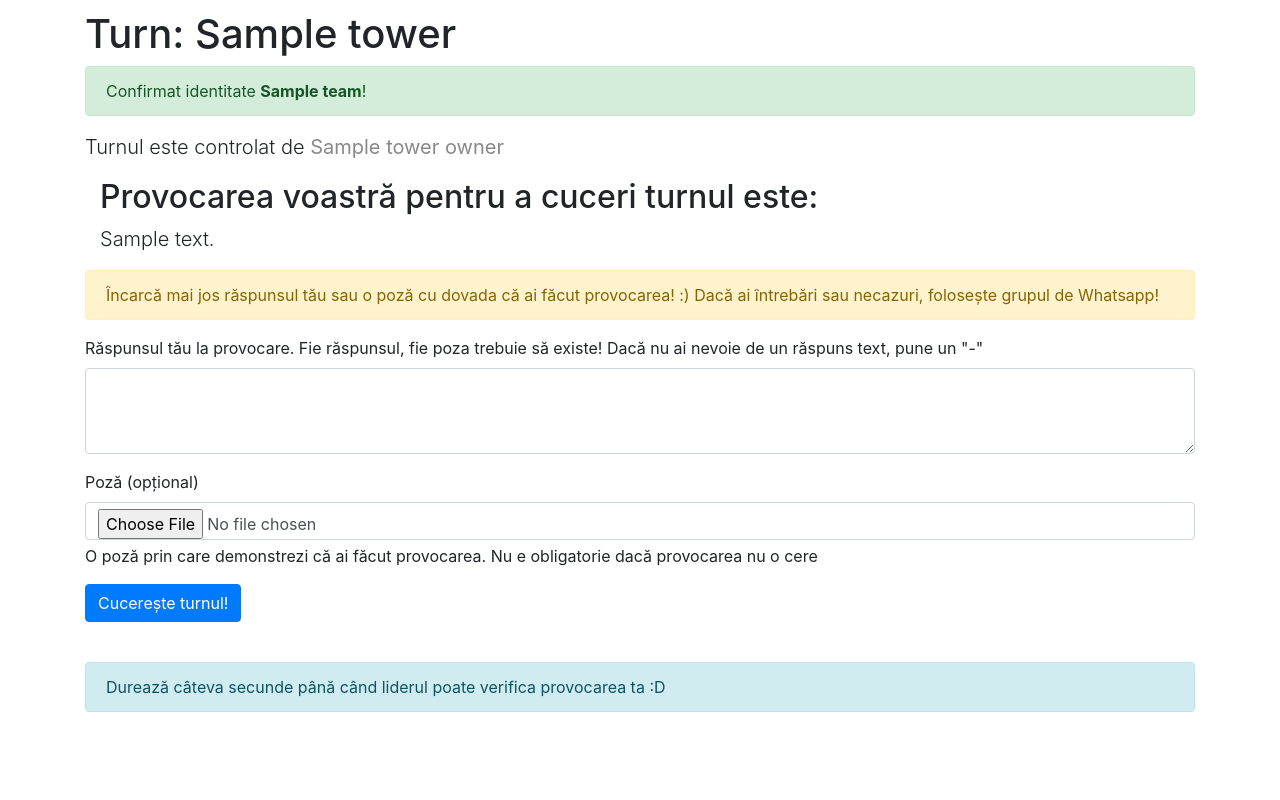
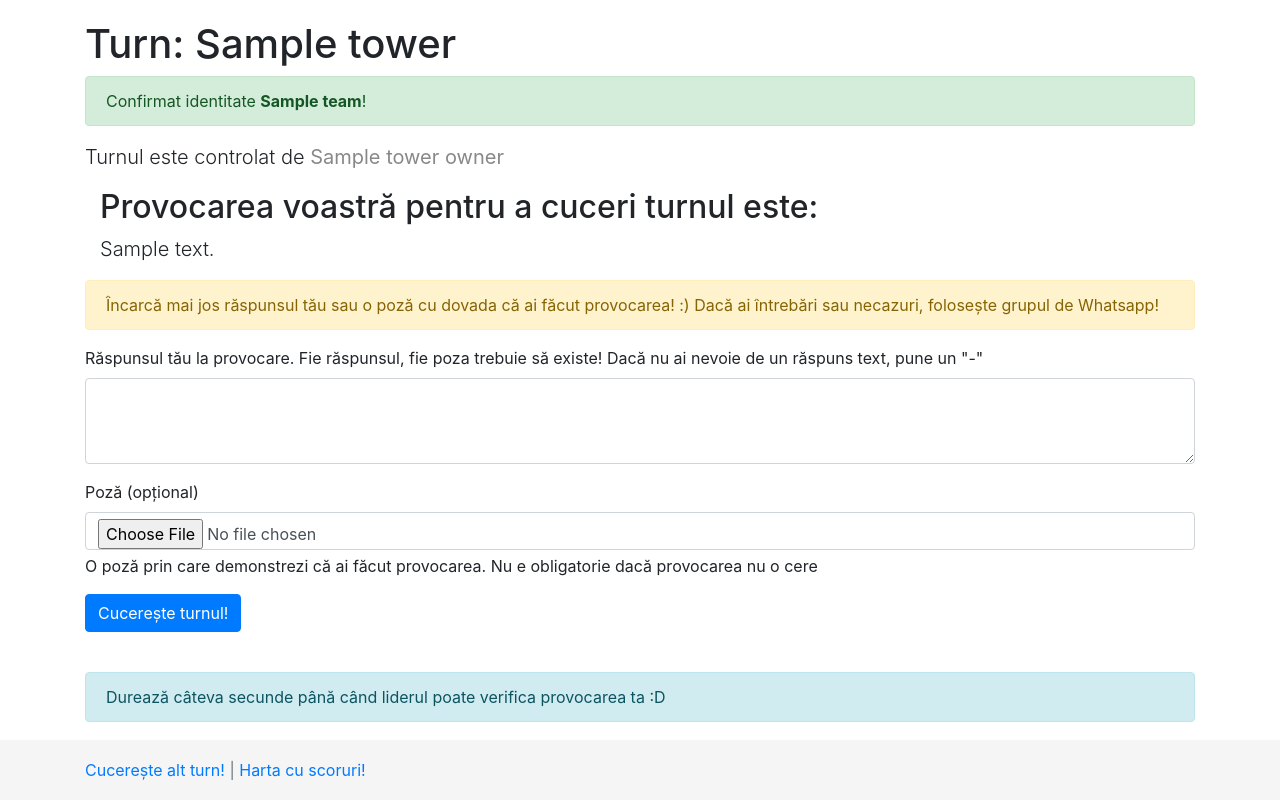
Before and after one commit to andreiavram/cercetador, a Django app: template geogame/templates/geogame/tower_detail.html in a window 1280 px wide. Run offline with Django 3.2, Linux system fonts and the light colour scheme; tables that the repository leaves empty hold one stand-in row (values such as "Sample post"); the template is opened without the code that fills it: values that come from a table or form of the project are taken from there, most other values are stand-ins (such as "Sample title", 1, 10 or a date in 2020); some libraries are stand-ins or nearby versions.

Commit message:
minor style changes, added footer to tower detail page

```diff
--- a/cercetador/urls.py
+++ b/cercetador/urls.py
@@ -34,9 +34,9 @@ router.register(r'team_tower_challenges', TeamTowerChallengeViewSet)
 urlpatterns = [
     path('admin/', admin.site.urls),
     path('', MapView.as_view()),
-    path('explo/', ScoreMapView.as_view(), {"category": Team.EXPLORATORI}),
-    path('temerari/', ScoreMapView.as_view(), {"category": Team.TEMERARI}),
-    path('seniori/', ScoreMapView.as_view(), {"category": Team.SENIORI}),
+    path('explo/', ScoreMapView.as_view(), {"category": Team.EXPLORATORI}, name="score-map-explo"),
+    path('temerari/', ScoreMapView.as_view(), {"category": Team.TEMERARI}, name="score-map-teme"),
+    path('seniori/', ScoreMapView.as_view(), {"category": Team.SENIORI}, name="score-map-seniori"),
     path('tower/<int:pk>/', TowerDetailView.as_view(), name='tower-detail'),
     path('tower/rfid/<str:rfid_code>/', RFIDTowerView.as_view(), name='tower-rfid'),
     path('tower/challenge/', TowerChallengeView.as_view(), name='tower-challenge'),
--- a/geogame/templates/geogame/tower_detail.html
+++ b/geogame/templates/geogame/tower_detail.html
@@ -12,14 +12,29 @@
 
     <title>{{ object.name }}</title>
     <style>
+        html {
+            position: relative;
+            min-height: 100%;
+        }
+
         body {
-            padding: 10px;
+            margin-bottom: 60px; /* Margin bottom by footer height */
+            margin-top: 20px;
+        }
+
+        .footer {
+            position: absolute;
+            bottom: 0;
+            width: 100%;
+            height: 60px; /* Set the fixed height of the footer here */
+            line-height: 60px; /* Vertically center the text there */
+            background-color: #f5f5f5;
         }
     </style>
 
 </head>
 <body>
-<div class="container">
+    <main role="main" class="container">
 
 
     <h1>Turn: {{ object.name }}</h1>
@@ -28,8 +43,16 @@
         <form action="" method="get">
             <input type="hidden" name="lat" value="{{ lat }}">
             <input type="hidden" name="lng" value="{{ lng }}">
-            <input type="text" name="team_code" placeholder="Cod Echipa">
-            <input type="submit" value="Vreau provocare!">
+        <div class="mb-3">
+            <label for="team_code" class="form-label">Codul echipei tale</label>
+            <input type="text" name="team_code" class="form-control form-control-lg" id="team_code" aria-describedby="nameHelp" required>
+            <div id="team_code" class="form-text">Codul echipei tale pe care l-ai primit la începutul jocului</div>
+        </div>
+                    <div class="mb-3">
+                        <button id="submitCode" class="btn btn-primary" type="submit">Cucerește turnul!</button>
+                    </div>
+
+
         </form>
     {% else %}
         <div class="alert alert-success" role="alert">
@@ -49,14 +72,15 @@
 
             {% if team_has_pending or team_in_cooloff %}
                 {% if team_has_pending %}
-                    <div class="alert alert-warning" id = "waiting">
-                        Turnul are deja o provocare în așteptare de a fi validată de lideri! Dacă crezi că e o greșeală,
-                        scrie pe grupul de Whatsapp!
+                    <div class="alert alert-warning" id="waiting">
+                        Turnul are deja o provocare în așteptare de a fi validată de lideri! Durează numai puțin! Dacă
+                        au trecut mai mult de 3 minute, fă un refresh la pagina asta și scrie-le liderilor pe Whatsapp!
                     </div>
                 {% endif %}
                 {% if team_in_cooloff %}
-                    <div class="alert alert-danger" id = "waiting">
-                        Răspunsul vostru la ultima provocare a fost greșit! Mai puteți încerca o dată, <strong>la 5 minute</strong> de la ultima încercare!
+                    <div class="alert alert-danger" id="waiting">
+                        Răspunsul vostru la ultima provocare a fost greșit! Mai puteți încerca o dată, <strong>la 5
+                        minute</strong> de la ultima încercare!
                     </div>
                 {% endif %}
             {% else %}
@@ -99,15 +123,38 @@
                     <input type="hidden" id="team" name="team" value="{{ team.id }}"><br>
 
 
-                    <div class = "alert alert-info">Durează câteva secunde până când liderul poate verifica provocarea ta :D</div>
+                    <div class="alert alert-info">Durează câteva secunde până când liderul poate verifica provocarea ta
+                        :D
+                    </div>
                 </form>
 
             {% endif %}
         {% endif %}
-    {% endif %}
-</div>
 
 
+    {% endif %}
+</main>
+
+<footer class="footer">
+    <div class="container">
+        <span class="text-muted">
+        <a href = "{% url 'tower-challenge' %}">Cucerește alt turn!</a> |
+        {% if team %}
+            {% if team.category == 1 %}
+                <a href="{% url 'score-map-explo' %}">Harta cu scoruri!</a>
+            {% endif %}
+
+            {% if team.category == 2 %}
+                <a href="{% url 'score-map-teme' %}">Harta cu scoruri!</a>
+            {% endif %}
+
+            {% if team.category == 3 %}
+                <a href="{% url 'score-map-seniori' %}">Harta cu scoruri!</a>
+            {% endif %}
+        {% endif %}
+        </span>
+    </div>
+</footer>
 <!-- Optional JavaScript -->
 <!-- jQuery first, then Popper.js, then Bootstrap JS -->
 <script src="https://code.jquery.com/jquery-3.3.1.slim.min.js"
```
